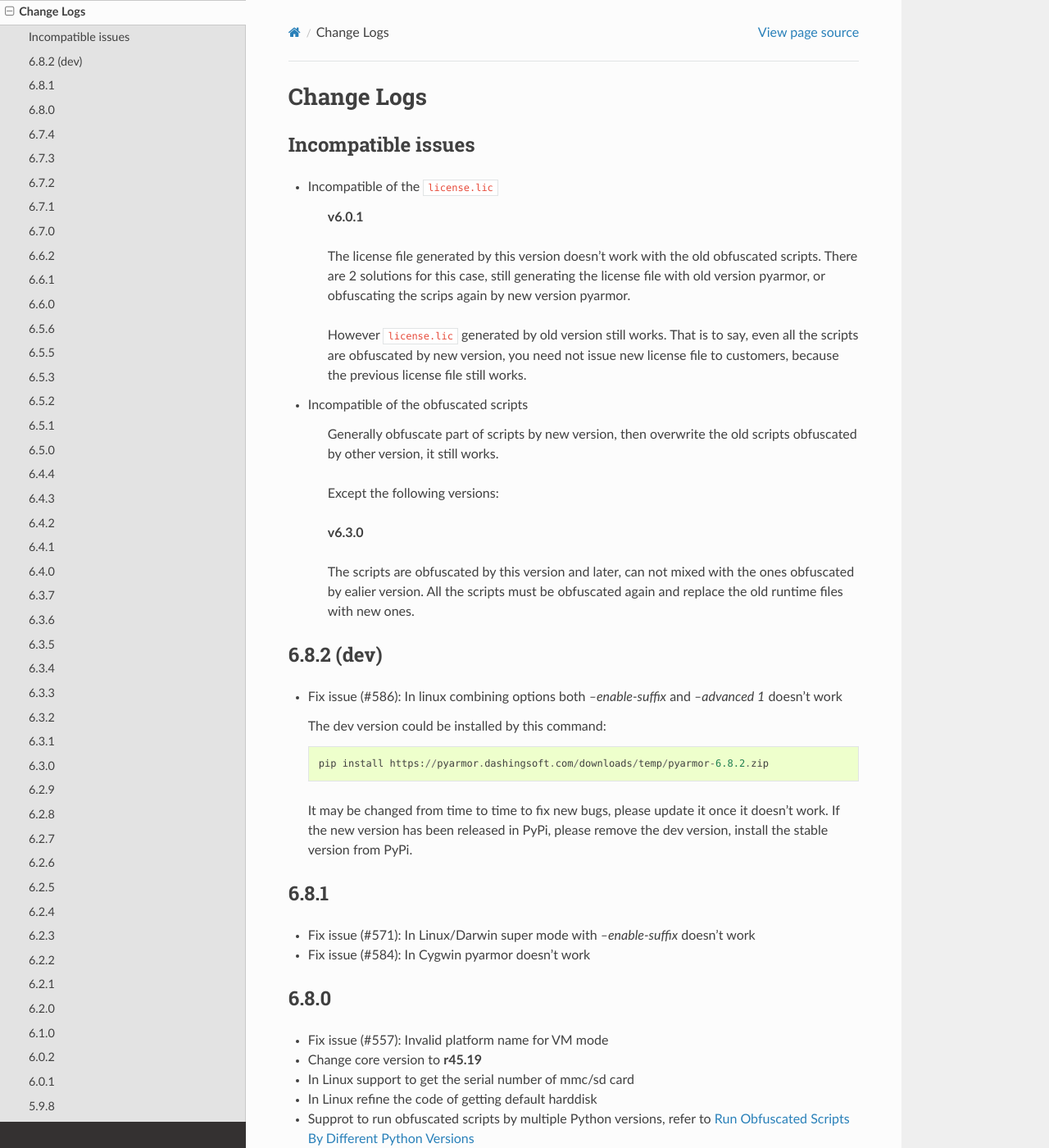
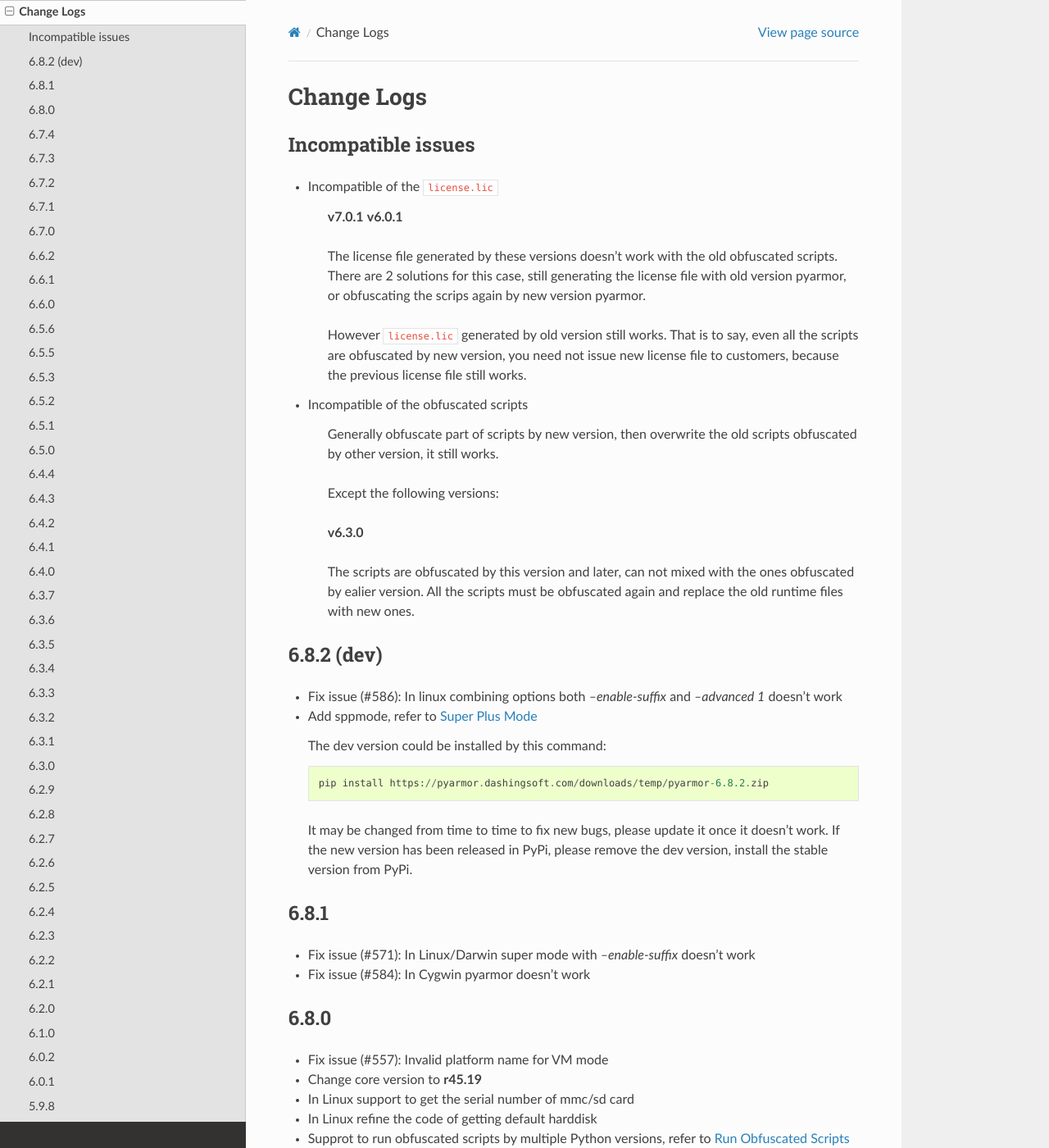
Before and after one commit to dashingsoft/pyarmor, a Sphinx documentation site: the page built from docs/change-logs.rst, in a window 1280 px wide and 1400 px high. Shown: the whole window at 82% size. Built offline with Sphinx 7.4.7 and the Read the Docs theme 2.0.0, drawn with Linux system fonts in a browser that asks for light colours.

Commit message:
Add change logs

```diff
--- a/docs/change-logs.rst
+++ b/docs/change-logs.rst
@@ -8,9 +8,10 @@
 
 * Incompatible of the ``license.lic``
 
+   **v7.0.1**
    **v6.0.1**
 
-   The license file generated by this version doesn't work with the old
+   The license file generated by these versions doesn't work with the old
    obfuscated scripts. There are 2 solutions for this case, still generating the
    license file with old version pyarmor, or obfuscating the scrips again by new
    version pyarmor.
@@ -36,6 +37,7 @@
 -----------
 * Fix issue (#586): In linux combining options both `--enable-suffix` and
   `--advanced 1` doesn't work
+* Add sppmode, refer to :ref:`Super Plus Mode`
 
   The dev version could be installed by this command::
 
```
